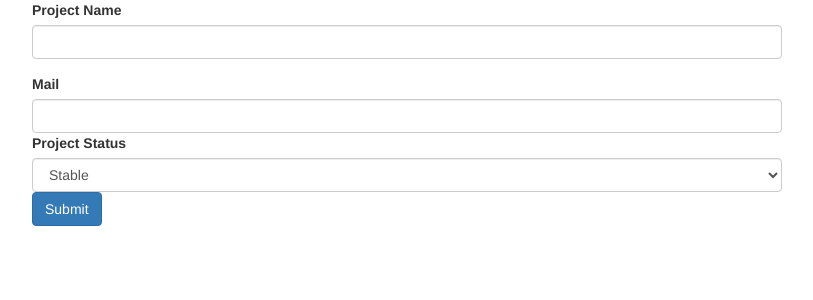
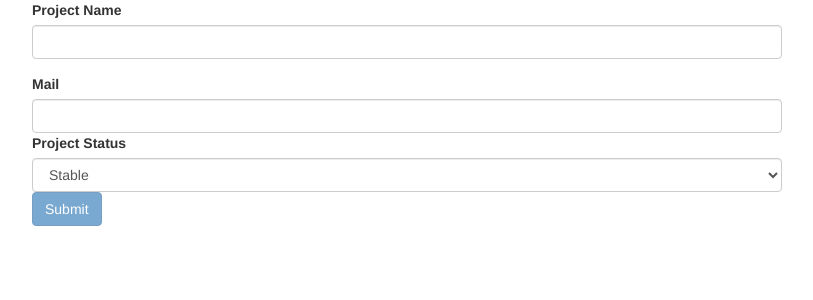
Before and after one commit to AmaralPH/angular-reactive-form-project, an Angular app: page / in a window 1280 px wide. Shown: the top 300 px of the page, without its empty margins (233-1046 px from the left). Built offline with nearby package versions, Linux system fonts and the light colour scheme.

Commit message:
update error messages tags to handle asyncronous validation

```diff
--- a/src/app/app.component.html
+++ b/src/app/app.component.html
@@ -23,14 +23,15 @@
             formControlName="projectName"
             class="form-control">
           <span
-            *ngIf="projectForm.get('projectName').invalid && projectForm.get('projectName').touched"
+            *ngIf="!projectForm.get('projectName')?.hasError('invalid') &&
+            projectForm.get('projectName')?.touched"
             class="help-block">
             <span
-              *ngIf="projectForm.get('projectName').errors['invalidProjectName']">
+              *ngIf="projectForm.get('projectName')?.hasError('invalidProjectName')">
               This project name is invalid.
             </span>
             <span
-              *ngIf="projectForm.get('projectName').errors['required']">
+              *ngIf="projectForm.get('projectName')?.hasError('required')">
               Project name is required.
             </span>
           </span>
@@ -43,14 +44,15 @@
             formControlName="mail"
             class="form-control">
           <span
-            *ngIf="projectForm.get('mail').invalid && projectForm.get('mail').touched"
+            *ngIf="!projectForm.get('mail')?.errors?.['valid'] &&
+            projectForm.get('mail')?.touched"
             class="help-block">
             <span
-              *ngIf="projectForm.get('mail').errors['email']">
+              *ngIf="projectForm.get('mail')?.errors?.['email']">
               This is not a valid email format.
             </span>
             <span
-              *ngIf="projectForm.get('mail').errors['required']">
+              *ngIf="projectForm.get('mail')?.errors?.['required']">
               Mail is required.
             </span>
           </span>
@@ -65,7 +67,12 @@
             <option *ngFor="let status of statusOptions" [value]="status">{{ status | titlecase }}</option>
           </select>
         </div>
-        <button class="btn btn-primary" type="submit">Submit</button>
+        <button
+          [disabled]="!projectForm.valid"
+          class="btn btn-primary"
+          type="submit">
+          Submit
+        </button>
       </form>
     </div>
   </div>
```
